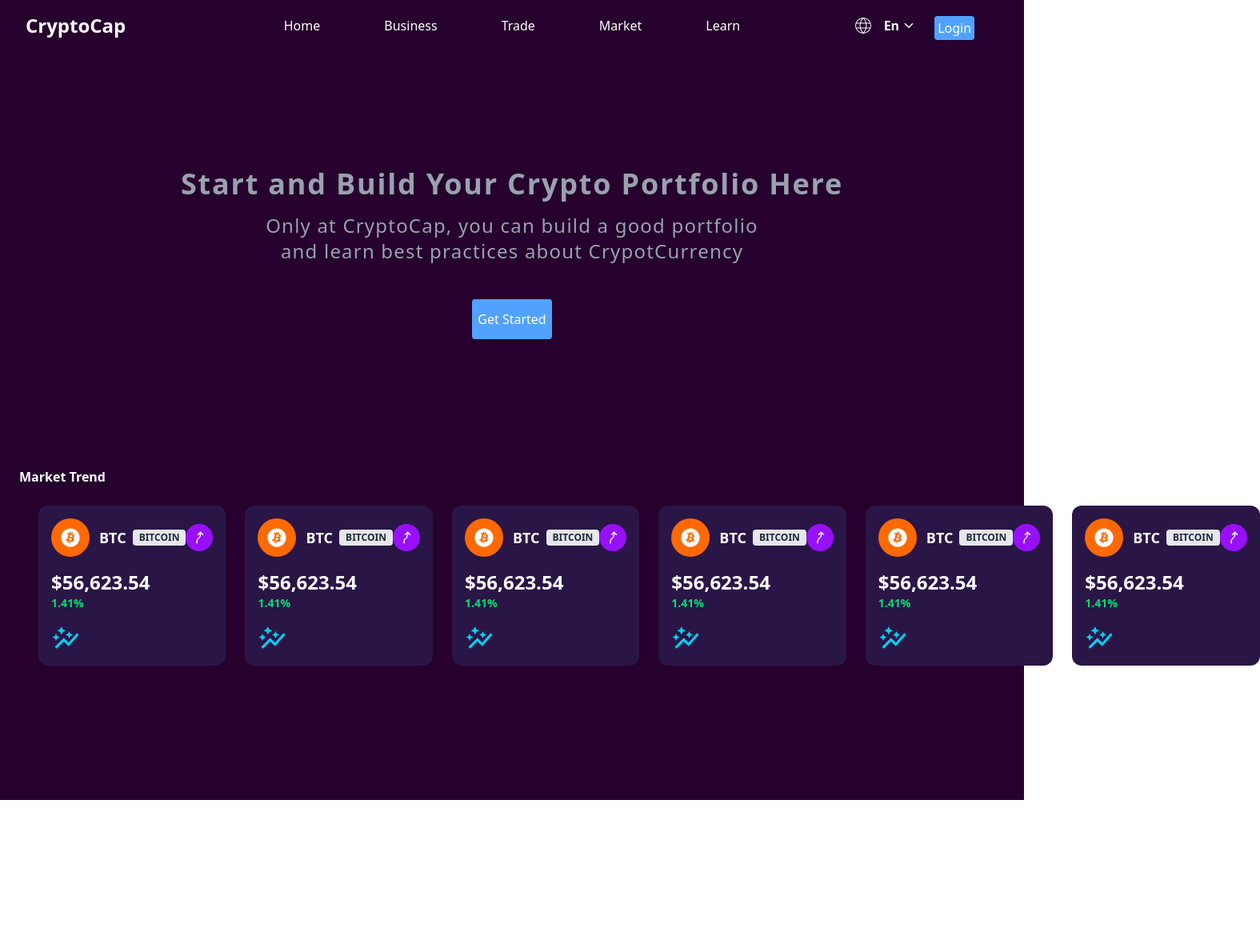
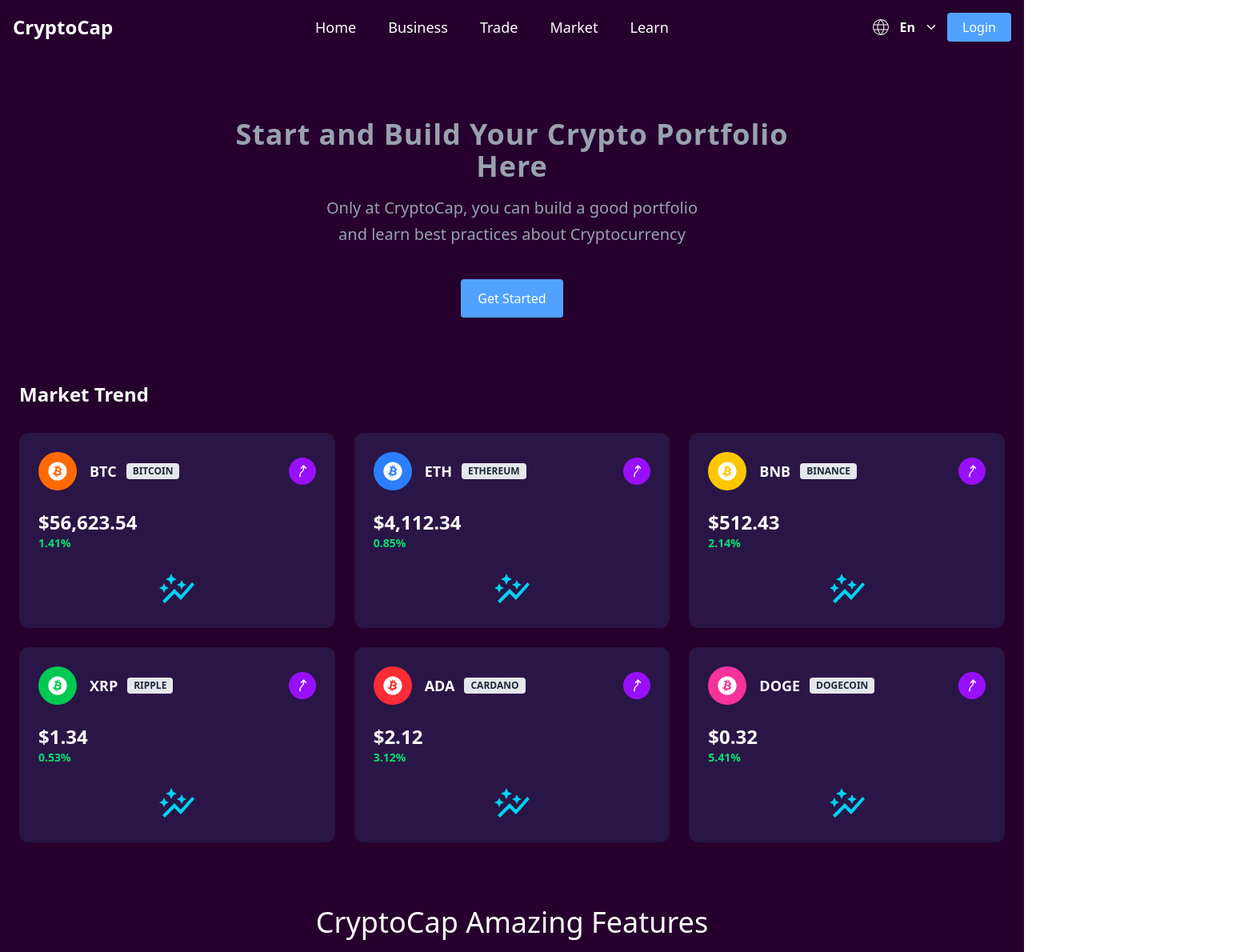
Before and after one commit to MohammadWaseem6/cryptocap, a React (Vite) app in the folder cryptocap/: page / in a window 1280 px wide. Shown: the top 1190 px of the page at 80% size, 1575 px wide, since content can reach past the window. Before the commit the page ends 1000 px from the top, so only its background shows below. Built offline with nearby package versions, Linux system fonts and the light colour scheme.

Commit message:
Features section done

```diff
--- a/cryptocap/src/App.tsx
+++ b/cryptocap/src/App.tsx
@@ -1,10 +1,12 @@
 import React from 'react'
 import Navbar from './pages/Navbar'
+import Features from './pages/Features'
 
-const App = () => {
+const App:React.FC = () => {
   return (
     <div>
       <Navbar/>
+      <Features/>
     </div>
   )
 }
--- /dev/null
+++ b/cryptocap/src/pages/Features.tsx
@@ -0,0 +1,60 @@
+import React from 'react'
+
+// icons
+import { IoIosArrowRoundForward } from "react-icons/io";
+
+
+
+
+const Features: React.FC = () => {
+    return (
+        <div className='bg-[#26012D] min-h-screen w-full'>
+            <div className='items-center justify-items-center'>
+                <p className='text-4xl text-white'>CryptoCap Amazing Features</p>
+                <p className='text-gray-300 mt-3.5'>Explore Sensational features to prepare best investment in CryptoCurrency</p>
+            </div>
+            <div className="grid gap-3 p-8 grid-cols-1 sm:grid-cols-2 md:grid-cols-3 lg:grid-cols-4 rounded-sm">
+                <div className="min-h-[300px] rounded-sm bg-[#200326]">
+                    <h1 className='text-center text-2xl font-semibold mt-20 text-gray-200 tracking-wider'>Manage Portfoilio</h1>
+                    <p className='text-white  text-start tracking-widest  p-5'>Buy and sell popuplar digital currencies,keep track of them in one place </p>
+                    <div className="flex items-center ml-25 cursor-pointer">
+                        <p className="text-teal-400">See Explained</p>
+                        <IoIosArrowRoundForward className="text-teal-400 text-3xl ml-1" />
+                    </div>
+
+
+                </div>
+                <div className="min-h-[300px] rounded-sm bg-[#200326]">
+                    <h1 className='text-center text-2xl font-semibold mt-20 text-gray-200 tracking-wider'>Protected Securely</h1>
+                    <p className='text-white  text-start tracking-widest  p-5'>All cash blances are covered by FDIC insurance , upto maximum of <span className='text-green-400 font-bold'>$250,000</span>  </p>
+                    <div className="flex items-center ml-25 cursor-pointer">
+                        <p className="text-teal-400">See Explained</p>
+                        <IoIosArrowRoundForward className="text-teal-400 text-3xl ml-1" />
+                    </div>
+
+
+                </div>
+                <div className="min-h-[300px] rounded-sm bg-[#200326]">
+                    <h1 className='text-center text-2xl font-semibold mt-20 text-gray-200 tracking-wider'>CryptoCurrency Variety</h1>
+                    <p className='text-white  text-start tracking-widest  p-5'>Supports a Variety of the most popular digital Currencies and always update </p>
+                    <div className="flex items-center ml-25 cursor-pointer">
+                        <p className="text-teal-400">See Explained</p>
+                        <IoIosArrowRoundForward className="text-teal-400 text-3xl ml-1" />
+                    </div>
+                </div>
+                <div className="min-h-[300px] rounded-sm bg-[#200326]">
+                    <h1 className='text-center text-2xl font-semibold mt-20 text-gray-200 tracking-wider'>Learn Best Practices</h1>
+                    <p className='text-white  text-start tracking-widest  p-5'>Easy to know <span className='text-green-400 font-bold'>cryptycurrency</span> works and friendly to newbie </p>
+                    <div className="flex items-center ml-25 cursor-pointer">
+                        <p className="text-teal-400">See Explained</p>
+                        <IoIosArrowRoundForward className="text-teal-400 text-3xl ml-1" />
+                    </div>
+
+                </div>
+            </div>
+
+        </div>
+    )
+}
+
+export default Features
--- a/cryptocap/src/pages/Navbar.tsx
+++ b/cryptocap/src/pages/Navbar.tsx
@@ -1,265 +1,152 @@
-import React from "react";
+import React, { useState } from "react";
+import { motion } from "framer-motion";
 import { CiGlobe } from "react-icons/ci";
-import { IoIosArrowDown } from "react-icons/io";
-
-// cards icons
+import { IoIosArrowDown, IoMdMenu, IoMdClose } from "react-icons/io";
 import { FaBitcoin } from "react-icons/fa";
 import { TbArrowCurveRight } from "react-icons/tb";
 import { MdOutlineAutoGraph } from "react-icons/md";
 
-// framer motion
+const Navbar: React.FC = () => {
+  const coins = [
+    { symbol: "BTC", name: "BITCOIN", price: "$56,623.54", change: "1.41%", color: "bg-orange-500" },
+    { symbol: "ETH", name: "ETHEREUM", price: "$4,112.34", change: "0.85%", color: "bg-blue-500" },
+    { symbol: "BNB", name: "BINANCE", price: "$512.43", change: "2.14%", color: "bg-yellow-400" },
+    { symbol: "XRP", name: "RIPPLE", price: "$1.34", change: "0.53%", color: "bg-green-500" },
+    { symbol: "ADA", name: "CARDANO", price: "$2.12", change: "3.12%", color: "bg-red-500" },
+    { symbol: "DOGE", name: "DOGECOIN", price: "$0.32", change: "5.41%", color: "bg-pink-500" },
+  ];
 
+  const [menuOpen, setMenuOpen] = useState(false);
 
+  return (
+    <div className="bg-[#26012D] min-h-screen w-full">
+      {/* Navbar */}
+      <nav className="text-white p-4 flex items-center justify-between max-w-7xl mx-auto">
+        <div className="text-2xl font-bold">CryptoCap</div>
 
-const Navbar: React.FC = () => {
-  return (
-    <div className="bg-[#26012D] w-full h-[1000px]">
-      <div className="text-white grid grid-cols-12 ">
-        <div className="col-span-2">
-          <h1 className="text-2xl font-bold text-white pl-8 pt-4">CryptoCap</h1>
+        {/* Desktop Menu */}
+        <ul className="hidden md:flex space-x-10 text-lg font-medium">
+          {["Home", "Business", "Trade", "Market", "Learn"].map((item) => (
+            <li
+              key={item}
+              className="hover:text-blue-600 cursor-pointer transition-colors duration-300"
+            >
+              {item}
+            </li>
+          ))}
+        </ul>
+
+        {/* Right section */}
+        <div className="hidden md:flex items-center space-x-3">
+          <CiGlobe className="text-2xl" />
+          <p className="font-bold">En</p>
+          <IoIosArrowDown />
+          <button className="bg-blue-400 w-20 h-9 rounded-sm hover:bg-blue-500 transition-colors">
+            Login
+          </button>
         </div>
-        <div className="col-span-8 mt-5 ">
-          <ul className="flex  items-center justify-center space-x-20 ">
-            <li className="hover:text-blue-600 cursor-pointer">Home</li>
-            <li className="hover:text-blue-600 cursor-pointer">Business</li>
-            <li className="hover:text-blue-600 cursor-pointer">Trade</li>
-            <li className="hover:text-blue-600 cursor-pointer">Market</li>
-            <li className="hover:text-blue-600 cursor-pointer">Learn</li>
+
+        {/* Mobile menu button */}
+        <button
+          className="md:hidden text-white text-3xl"
+          onClick={() => setMenuOpen((prev) => !prev)}
+          aria-label="Toggle menu"
+        >
+          {menuOpen ? <IoMdClose /> : <IoMdMenu />}
+        </button>
+      </nav>
+
+      {/* Mobile Menu */}
+      {menuOpen && (
+        <div className="md:hidden bg-[#26012D] px-6 py-4 space-y-6 text-white font-semibold text-lg border-t border-gray-700 max-w-7xl mx-auto">
+          <ul className="flex flex-col space-y-4">
+            {["Home", "Business", "Trade", "Market", "Learn"].map((item) => (
+              <li key={item} className="hover:text-blue-600 cursor-pointer">
+                {item}
+              </li>
+            ))}
           </ul>
-        </div>
-        <div className="col-span-2 flex mt-5">
-          <CiGlobe className="mr-3.5 text-2xl" />
-          <p className="font-bold">En </p>
-          <IoIosArrowDown className="mt-1 ml-1" />
-          <button className="bg-blue-400 w-[50px] h-[30px] ml-6 rounded-sm">
+          <div className="flex items-center space-x-3">
+            <CiGlobe className="text-2xl" />
+            <p className="font-bold">En</p>
+
+            <IoIosArrowDown />
+            <button className="bg-blue-400 w-20 h-9 rounded-sm hover:bg-blue-500 transition-colors">
               Login
             </button>
           </div>
         </div>
-      <div className="text-gray-400  w-full  grid items-center justify-items-center  py-40 ">
-        <div className="">
-          <h1 className="flex text-4xl font-bold tracking-wider">
+      )}
+
+      {/* Hero Section */}
+      <section className="text-gray-400 text-center py-20 px-4 max-w-3xl mx-auto">
+        <h1 className="text-3xl sm:text-4xl font-bold tracking-wide">
           Start and Build Your Crypto Portfolio Here
         </h1>
-        </div>
-        <div className="flex items-center justify-items-center text-2xl">
-          <p className="tracking-wider mt-4 text-center text-gray-400">
-            Only at CryptoCap, you can build a good portfolio <br />
-            and learn best practices about CrypotCurrency
+        <p className="mt-4 text-base sm:text-xl leading-relaxed">
+          Only at CryptoCap, you can build a good portfolio <br /> and learn best
+          practices about Cryptocurrency
         </p>
-        </div>
-
-        <button className="mt-11 bg-blue-400 rounded-sm text-white w-[100px] h-[50px] cursor-pointer hover:bg-gray-700 hover:text-white ">
+        <button className="mt-10 bg-blue-400 rounded-sm text-white w-32 h-12 hover:bg-gray-700 transition-colors">
           Get Started
         </button>
-      </div>
-      <div className="text-white font-semibold px-6">
-        <h1>Market Trend</h1>
-        <div className=" p-6 gap-6 rounded-sm flex grid-cols-12 md:grid-cols-2">
-          <div className="bg-[#2A1547] text-white rounded-xl p-4 w-[400px]">
-            {/* Top row */}
+      </section>
+
+
+      <section className="text-white font-semibold px-6 max-w-7xl mx-auto pb-20">
+        <h1 className="text-2xl mb-8">Market Trend</h1>
+        <div className="grid gap-6 grid-cols-1 sm:grid-cols-2 lg:grid-cols-3">
+          {coins.map((coin, index) => (
+            <motion.div
+              key={index}
+              initial={{ x: -100, opacity: 0 }}
+              whileInView={{ x: 0, opacity: 1 }}
+              transition={{
+                duration: 0.6,
+                delay: index * 0.15,
+                type: "spring",
+                stiffness: 100,
+              }}
+              viewport={{ once: true }}
+              whileHover={{ scale: 1.05 }}
+              whileTap={{ scale: 0.95 }}
+              className="bg-[#2A1547] text-white rounded-xl p-6 w-full cursor-pointer"
+            >
+
               <div className="flex items-center justify-between">
-              <div className="flex items-center space-x-3">
-                {/* Bitcoin Icon in a circle */}
-                <div className="bg-orange-500 p-3 rounded-full">
+                <div className="flex items-center space-x-4">
+
+                  <div className={`${coin.color} p-3 rounded-full flex items-center justify-center`}>
                     <FaBitcoin className="text-white text-2xl" />
                   </div>
 
-                {/* BTC and label */}
-                <div className="flex items-center space-x-2">
-                  <span className="text-lg font-bold">BTC</span>
-                  <span className="bg-gray-200 text-gray-800 px-2 py-0.5 text-xs rounded-sm">BITCOIN</span>
+                  <div className="flex items-center space-x-3">
+                    <span className="text-lg font-bold">{coin.symbol}</span>
+                    <span className="bg-gray-200 text-gray-800 px-2 py-0.5 text-xs rounded-sm select-none">
+                      {coin.name}
+                    </span>
                   </div>
                 </div>
 
-              {/* Arrow Icon */}
                 <div className="bg-purple-600 p-2 rounded-full">
                   <TbArrowCurveRight className="text-white text-lg" />
                 </div>
               </div>
 
-            {/* Middle Section */}
-            <div className="mt-4">
-              <p className="text-2xl font-bold">$56,623.54</p>
-              <p className="text-green-400 text-sm">1.41%</p>
+
+              <div className="mt-6">
+                <p className="text-2xl font-bold">{coin.price}</p>
+                <p className="text-green-400 text-sm">{coin.change}</p>
               </div>
 
-            {/* Bottom Graph */}
-            <div className="mt-4">
-              <MdOutlineAutoGraph className="text-cyan-400 text-4xl" />
+            {/* Graph */}
+              <div className="mt-6">
+                <MdOutlineAutoGraph className="text-cyan-400 text-5xl mx-auto" />
               </div>
+            </motion.div>
+          ))}
         </div>
-           <div className="bg-[#2A1547] text-white rounded-xl p-4 w-[400px]">
-            {/* Top row */}
-            <div className="flex items-center justify-between">
-              <div className="flex items-center space-x-3">
-                {/* Bitcoin Icon in a circle */}
-                <div className="bg-orange-500 p-3 rounded-full">
-                  <FaBitcoin className="text-white text-2xl" />
-                </div>
-
-                {/* BTC and label */}
-                <div className="flex items-center space-x-2">
-                  <span className="text-lg font-bold">BTC</span>
-                  <span className="bg-gray-200 text-gray-800 px-2 py-0.5 text-xs rounded-sm">BITCOIN</span>
-                </div>
-              </div>
-
-              {/* Arrow Icon */}
-              <div className="bg-purple-600 p-2 rounded-full">
-                <TbArrowCurveRight className="text-white text-lg" />
-              </div>
-            </div>
-
-            {/* Middle Section */}
-            <div className="mt-4">
-              <p className="text-2xl font-bold">$56,623.54</p>
-              <p className="text-green-400 text-sm">1.41%</p>
-            </div>
-
-            {/* Bottom Graph */}
-            <div className="mt-4">
-              <MdOutlineAutoGraph className="text-cyan-400 text-4xl" />
-            </div>
-          </div>
-           <div className="bg-[#2A1547] text-white rounded-xl p-4 w-[400px]">
-            {/* Top row */}
-            <div className="flex items-center justify-between">
-              <div className="flex items-center space-x-3">
-                {/* Bitcoin Icon in a circle */}
-                <div className="bg-orange-500 p-3 rounded-full">
-                  <FaBitcoin className="text-white text-2xl" />
-                </div>
-
-                {/* BTC and label */}
-                <div className="flex items-center space-x-2">
-                  <span className="text-lg font-bold">BTC</span>
-                  <span className="bg-gray-200 text-gray-800 px-2 py-0.5 text-xs rounded-sm">BITCOIN</span>
-                </div>
-              </div>
-
-              {/* Arrow Icon */}
-              <div className="bg-purple-600 p-2 rounded-full">
-                <TbArrowCurveRight className="text-white text-lg" />
-              </div>
-            </div>
-
-            {/* Middle Section */}
-            <div className="mt-4">
-              <p className="text-2xl font-bold">$56,623.54</p>
-              <p className="text-green-400 text-sm">1.41%</p>
-            </div>
-
-            {/* Bottom Graph */}
-            <div className="mt-4">
-              <MdOutlineAutoGraph className="text-cyan-400 text-4xl" />
-            </div>
-          </div>
-           <div className="bg-[#2A1547] text-white rounded-xl p-4 w-[400px]">
-            {/* Top row */}
-            <div className="flex items-center justify-between">
-              <div className="flex items-center space-x-3">
-                {/* Bitcoin Icon in a circle */}
-                <div className="bg-orange-500 p-3 rounded-full">
-                  <FaBitcoin className="text-white text-2xl" />
-                </div>
-
-                {/* BTC and label */}
-                <div className="flex items-center space-x-2">
-                  <span className="text-lg font-bold">BTC</span>
-                  <span className="bg-gray-200 text-gray-800 px-2 py-0.5 text-xs rounded-sm">BITCOIN</span>
-                </div>
-              </div>
-
-              {/* Arrow Icon */}
-              <div className="bg-purple-600 p-2 rounded-full">
-                <TbArrowCurveRight className="text-white text-lg" />
-              </div>
-            </div>
-
-            {/* Middle Section */}
-            <div className="mt-4">
-              <p className="text-2xl font-bold">$56,623.54</p>
-              <p className="text-green-400 text-sm">1.41%</p>
-            </div>
-
-            {/* Bottom Graph */}
-            <div className="mt-4">
-              <MdOutlineAutoGraph className="text-cyan-400 text-4xl" />
-            </div>
-          </div>
-           <div className="bg-[#2A1547] text-white rounded-xl p-4 w-[400px]">
-            {/* Top row */}
-            <div className="flex items-center justify-between">
-              <div className="flex items-center space-x-3">
-                {/* Bitcoin Icon in a circle */}
-                <div className="bg-orange-500 p-3 rounded-full">
-                  <FaBitcoin className="text-white text-2xl" />
-                </div>
-
-                {/* BTC and label */}
-                <div className="flex items-center space-x-2">
-                  <span className="text-lg font-bold">BTC</span>
-                  <span className="bg-gray-200 text-gray-800 px-2 py-0.5 text-xs rounded-sm">BITCOIN</span>
-                </div>
-              </div>
-
-              {/* Arrow Icon */}
-              <div className="bg-purple-600 p-2 rounded-full">
-                <TbArrowCurveRight className="text-white text-lg" />
-              </div>
-            </div>
-
-            {/* Middle Section */}
-            <div className="mt-4">
-              <p className="text-2xl font-bold">$56,623.54</p>
-              <p className="text-green-400 text-sm">1.41%</p>
-            </div>
-
-            {/* Bottom Graph */}
-            <div className="mt-4">
-              <MdOutlineAutoGraph className="text-cyan-400 text-4xl" />
-            </div>
-          </div>
-           <div className="bg-[#2A1547] text-white rounded-xl p-4 w-[400px]">
-            {/* Top row */}
-            <div className="flex items-center justify-between">
-              <div className="flex items-center space-x-3">
-                {/* Bitcoin Icon in a circle */}
-                <div className="bg-orange-500 p-3 rounded-full">
-                  <FaBitcoin className="text-white text-2xl" />
-                </div>
-
-                {/* BTC and label */}
-                <div className="flex items-center space-x-2">
-                  <span className="text-lg font-bold">BTC</span>
-                  <span className="bg-gray-200 text-gray-800 px-2 py-0.5 text-xs rounded-sm">BITCOIN</span>
-                </div>
-              </div>
-
-              {/* Arrow Icon */}
-              <div className="bg-purple-600 p-2 rounded-full">
-                <TbArrowCurveRight className="text-white text-lg" />
-              </div>
-            </div>
-
-            {/* Middle Section */}
-            <div className="mt-4">
-              <p className="text-2xl font-bold">$56,623.54</p>
-              <p className="text-green-400 text-sm">1.41%</p>
-            </div>
-
-            {/* Bottom Graph */}
-            <div className="mt-4">
-              <MdOutlineAutoGraph className="text-cyan-400 text-4xl" />
-            </div>
-          </div>
-
-
-
-
-        </div>
-      </div>
+      </section>
     </div>
   );
 };
```
Lines whose indentation alone changed are shown as unchanged.
